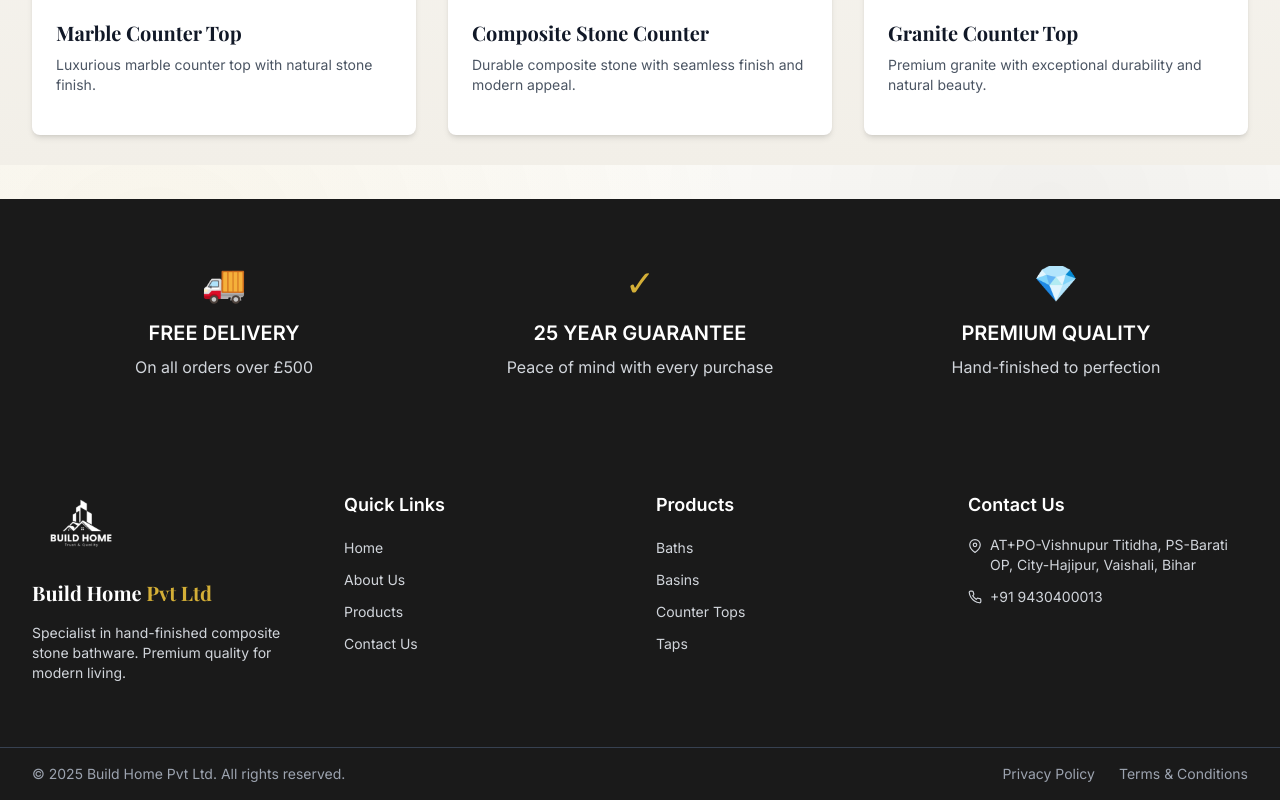
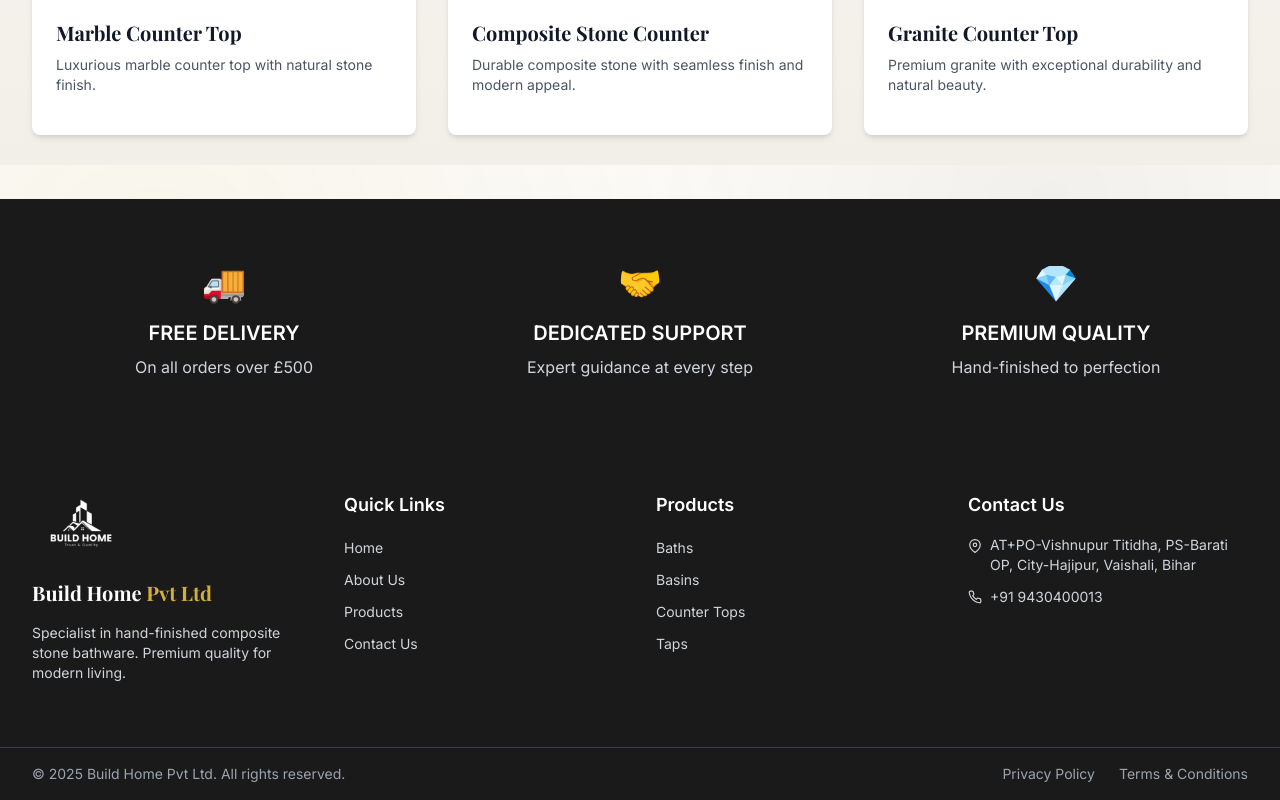
Before and after one commit to manushukla2/Buildhome, a Next.js app: page /products in a window 1280 px wide. Shown: the part 2235-3035 px from the top of the page. Built offline with nearby package versions, Linux system fonts and the light colour scheme; a web font is replaced by a local one.

Commit message:
Build Change in module

```diff
--- a/app/products/page.tsx
+++ b/app/products/page.tsx
@@ -1,6 +1,6 @@
 "use client";
 
-import { useMemo, useState } from 'react';
+import { Suspense, useMemo, useState } from 'react';
 import Image from 'next/image';
 import ProductCard from '@/components/ProductCard';
 import { useSearchParams } from 'next/navigation';
@@ -109,6 +109,14 @@ const allProducts = [
 ];
 
 export default function ProductsPage() {
+  return (
+    <Suspense fallback={<div className="max-w-7xl mx-auto px-4 sm:px-6 lg:px-8 py-16 text-center text-gray-500">Loading products…</div>}>
+      <ProductsContent />
+    </Suspense>
+  );
+}
+
+function ProductsContent() {
   const [selectedCategory, setSelectedCategory] = useState('ALL');
   const params = useSearchParams();
   const searchTerm = (params.get('q') || '').toLowerCase();
@@ -208,9 +216,9 @@ export default function ProductsPage() {
               <p className="text-gray-300">On all orders over £500</p>
             </div>
             <div>
-              <div className="text-gold text-4xl mb-4">✓</div>
-              <h3 className="text-xl font-semibold mb-2">25 YEAR GUARANTEE</h3>
-              <p className="text-gray-300">Peace of mind with every purchase</p>
+              <div className="text-gold text-4xl mb-4">🤝</div>
+              <h3 className="text-xl font-semibold mb-2">DEDICATED SUPPORT</h3>
+              <p className="text-gray-300">Expert guidance at every step</p>
             </div>
             <div>
               <div className="text-gold text-4xl mb-4">💎</div>
```
